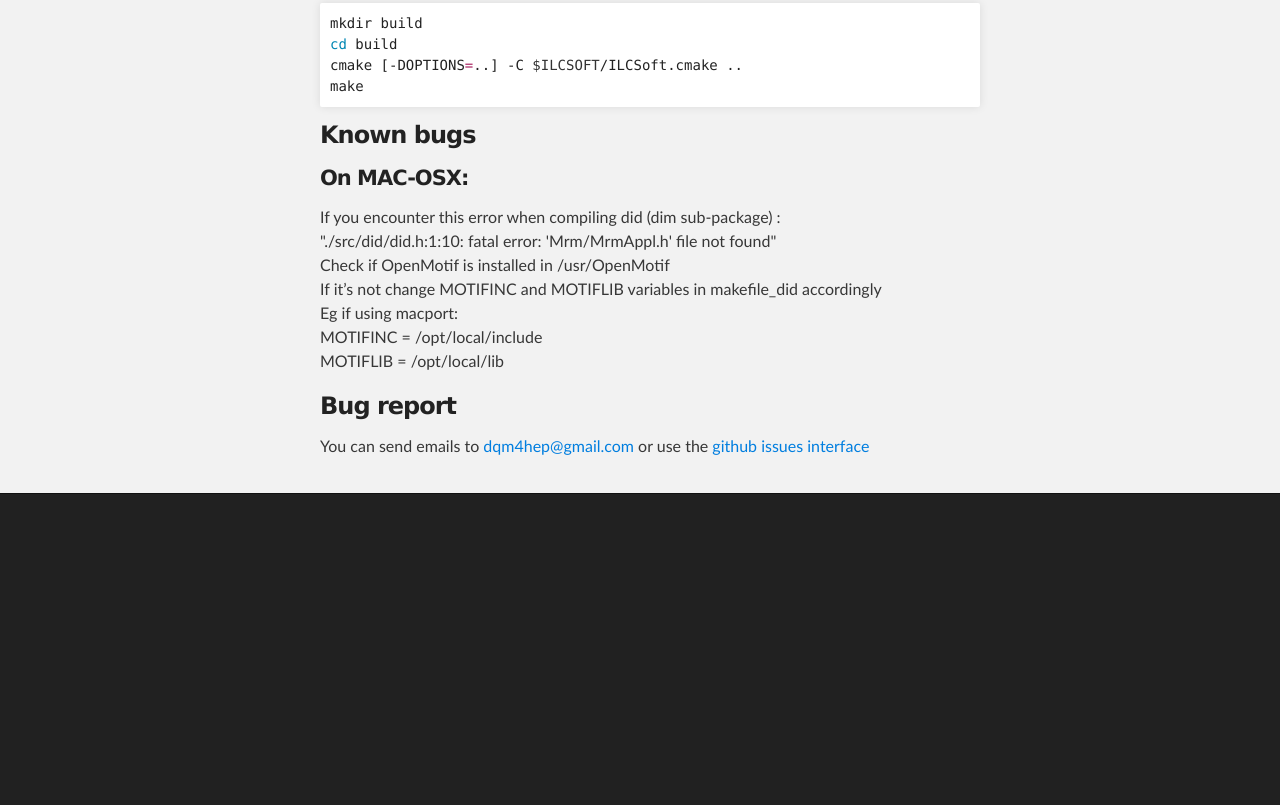
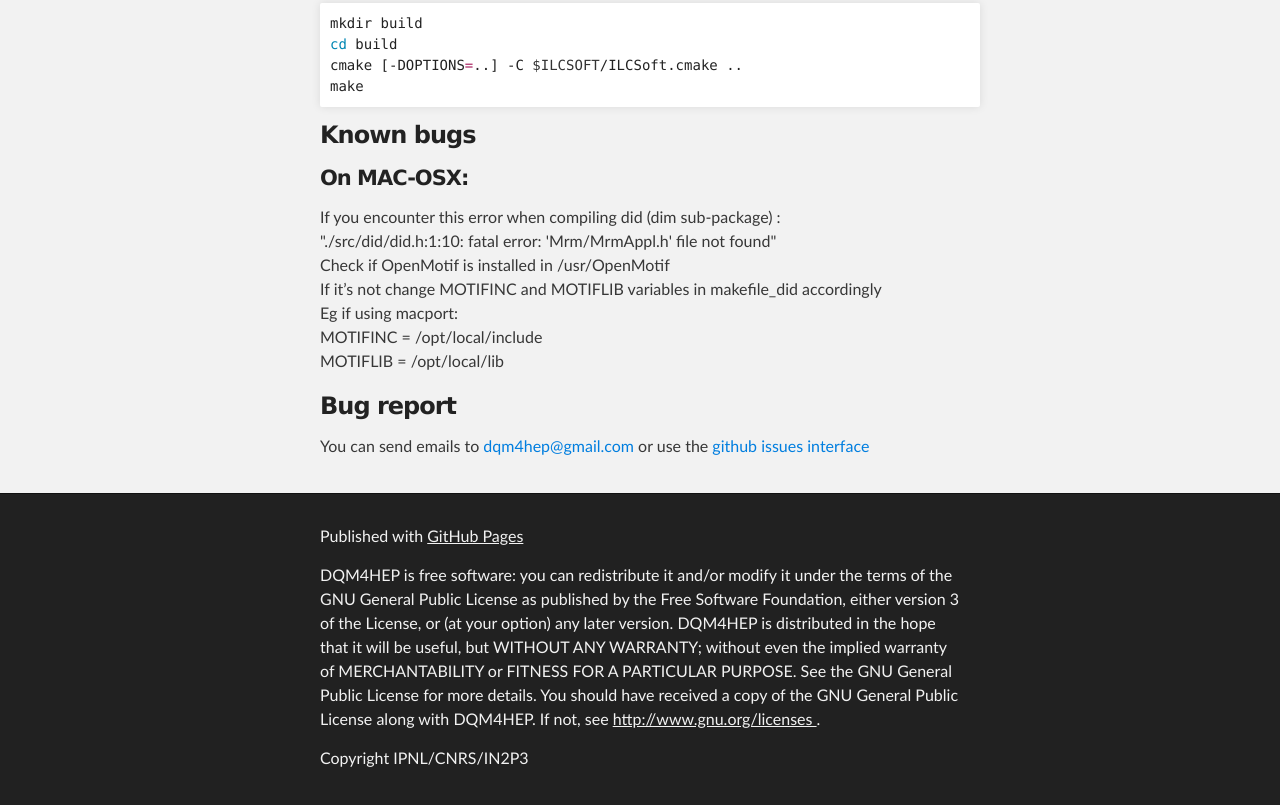
Before and after one commit to DQM4HEP/DQM4HEP.github.io, a plain HTML site: page index.html in a window 1280 px wide. Shown: the part 1159-1964 px from the top of the page. Before the commit the page ends 1653 px from the top, so only its background shows below. Drawn offline with Linux system fonts and the light colour scheme.

Commit message:
Copyright and licence added in footer

```diff
--- a/index.html
+++ b/index.html
@@ -142,11 +142,25 @@ make</pre>
 		</div>
 
 		<!-- FOOTER  -->
-<!-- 		<div id="footer_wrap" class="outer">
+		<div id="footer_wrap" class="outer">
 			<footer class="inner">
 				<p>Published with <a href="https://pages.github.com">GitHub Pages</a></p>
+				<p>DQM4HEP is free software: you can redistribute it and/or modify
+				it under the terms of the GNU General Public License as published by
+				the Free Software Foundation, either version 3 of the License, or
+				(at your option) any later version.
+
+				DQM4HEP is distributed in the hope that it will be useful,
+				but WITHOUT ANY WARRANTY; without even the implied warranty of
+				MERCHANTABILITY or FITNESS FOR A PARTICULAR PURPOSE.  See the
+				GNU General Public License for more details.
+
+				You should have received a copy of the GNU General Public License
+				along with DQM4HEP.  If not, see <a href="http://www.gnu.org/licenses"> http://www.gnu.org/licenses </a>. </p>
+
+				<p> Copyright IPNL/CNRS/IN2P3 </p>
 			</footer>
-		</div> -->
+		</div>
 
 	</body>
 </html>
```
